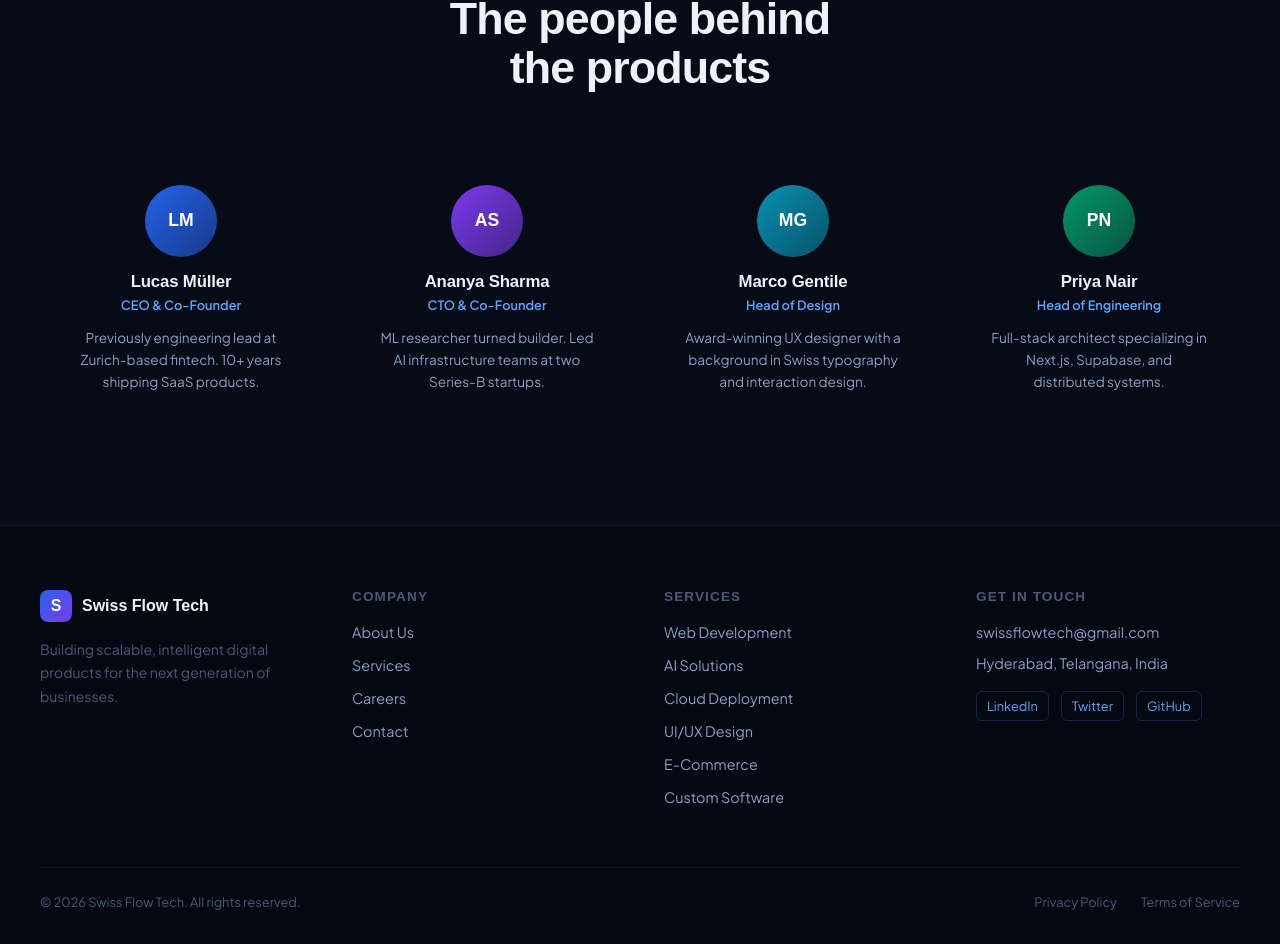
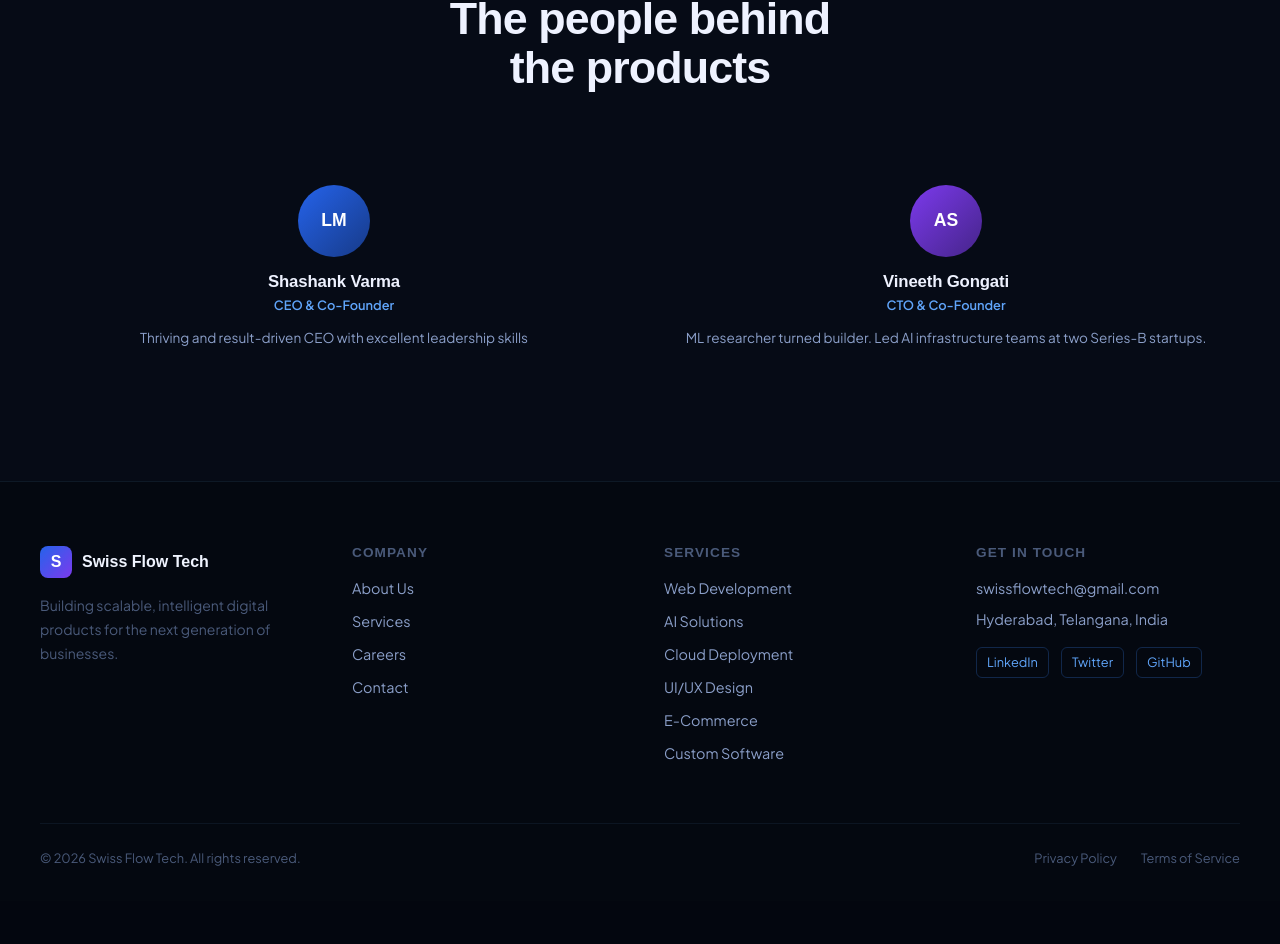
Before and after one commit to shashankvarma1/SwissFlowTech, a Next.js app: page /about in a window 1280 px wide. Shown: the part 1741-2685 px from the top of the page. After the commit the page ends 2642 px from the top, so only its background shows below. Built offline with nearby package versions, Linux system fonts and the light colour scheme; no server answers.

Commit message:
Commit prod

```diff
--- a/app/about/page.tsx
+++ b/app/about/page.tsx
@@ -3,32 +3,18 @@ import Footer from "../components/Footer";
 
 const team = [
   {
-    name: "Lucas Müller",
+    name: "Shashank Varma",
     role: "CEO & Co-Founder",
-    bio: "Previously engineering lead at Zurich-based fintech. 10+ years shipping SaaS products.",
+    bio: "Thriving and result-driven CEO with excellent leadership skills",
     avatar: "LM",
     color: "#2563eb",
   },
   {
-    name: "Ananya Sharma",
+    name: "Vineeth Gongati",
     role: "CTO & Co-Founder",
     bio: "ML researcher turned builder. Led AI infrastructure teams at two Series-B startups.",
     avatar: "AS",
     color: "#7c3aed",
-  },
-  {
-    name: "Marco Gentile",
-    role: "Head of Design",
-    bio: "Award-winning UX designer with a background in Swiss typography and interaction design.",
-    avatar: "MG",
-    color: "#0891b2",
-  },
-  {
-    name: "Priya Nair",
-    role: "Head of Engineering",
-    bio: "Full-stack architect specializing in Next.js, Supabase, and distributed systems.",
-    avatar: "PN",
-    color: "#059669",
   },
 ];
 
--- a/app/layout.tsx
+++ b/app/layout.tsx
@@ -17,13 +17,13 @@ export const metadata: Metadata = {
     "SaaS development",
     "Swiss Flow Tech",
   ],
-  authors: [{ name: "Swiss Flow Tech", url: "https://swissflowtech.vercel.app" }],
+  authors: [{ name: "Swiss Flow Tech", url: "www.swissflowtech.com" }],
   creator: "Swiss Flow Tech",
-  metadataBase: new URL("https://swissflowtech.vercel.app"),
+  metadataBase: new URL("https://www.swissflowtech.com"),
   openGraph: {
     type: "website",
     locale: "en_IN",
-    url: "https://swissflowtech.vercel.app",
+    url: "https://www.swissflowtech.com",
     siteName: "Swiss Flow Tech",
     title: "Swiss Flow Tech — Web & AI Solutions",
     description:
--- a/app/sitemap.ts
+++ b/app/sitemap.ts
@@ -1,7 +1,7 @@
 import { MetadataRoute } from "next";
 
 export default function sitemap(): MetadataRoute.Sitemap {
-  const base = "https://swissflowtech.vercel.app";
+  const base = "www.swissflowtech.com";
   return [
     { url: base,               lastModified: new Date(), changeFrequency: "weekly",  priority: 1 },
     { url: `${base}/about`,    lastModified: new Date(), changeFrequency: "monthly", priority: 0.8 },
```
